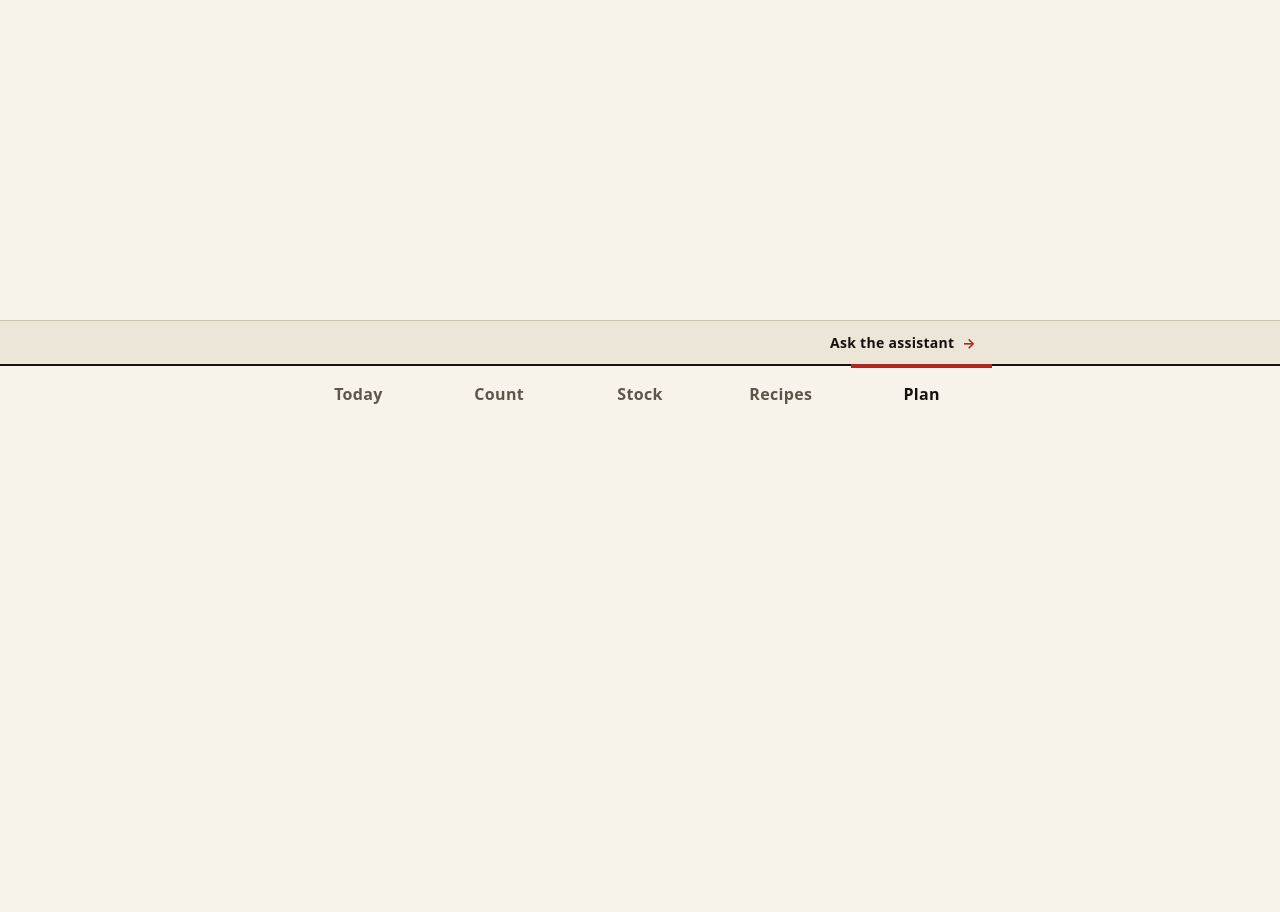
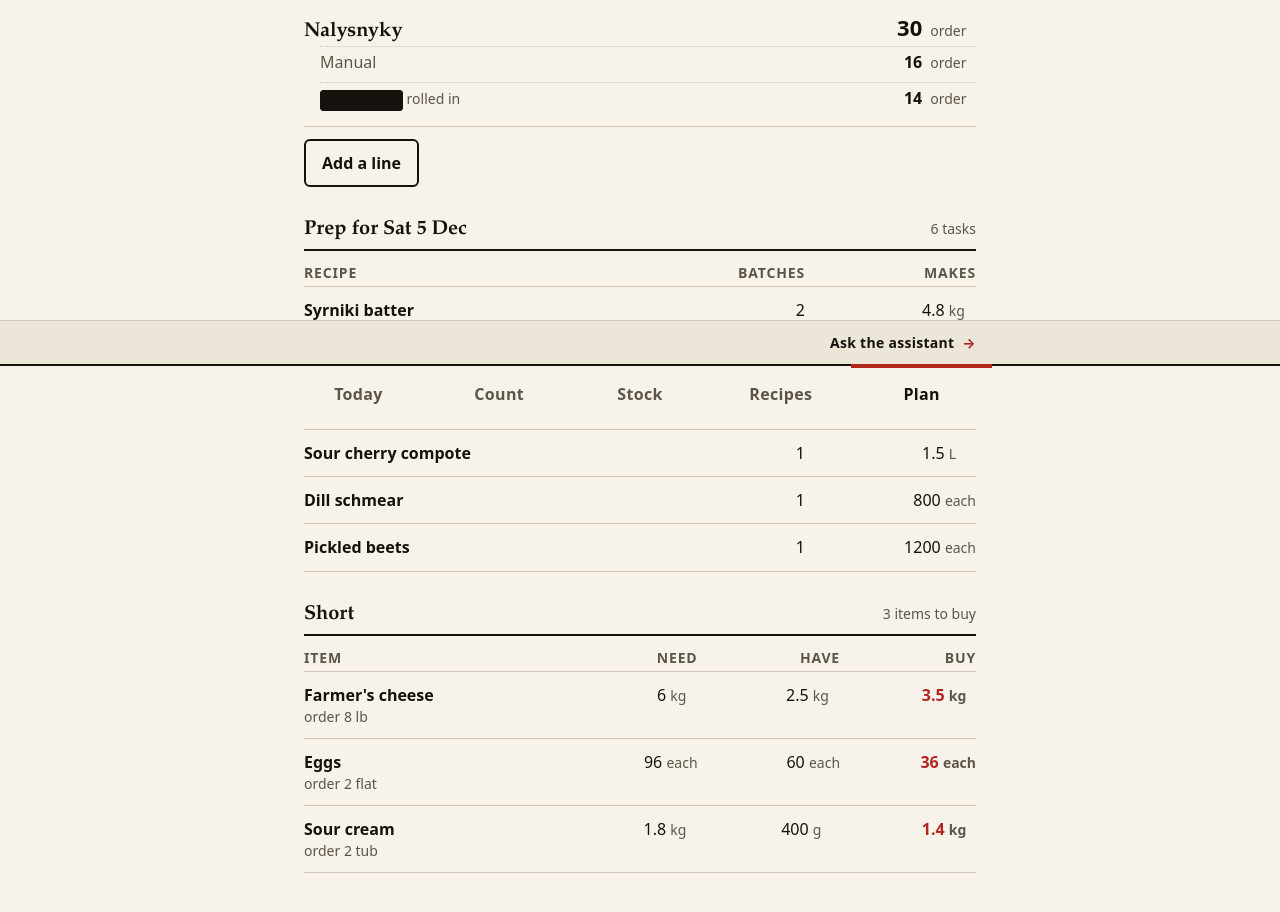
Before and after one commit to yuribelorusets/mise, a React (Vite) app in the folder web/: page /plan in a window 1280 px wide. Shown: the part 380-1292 px from the top of the page. Before the commit the page ends 800 px from the top, so only its background shows below. Built offline with nearby package versions, Linux system fonts and the light colour scheme.

Commit message:
Add the Plan mockup

```diff
--- /dev/null
+++ b/web/src/fixtures/plans.ts
@@ -0,0 +1,51 @@
+import { prepTasks, shortfalls, type PrepTask, type ShoppingLine } from "./ruki";
+import type { ProductionPlan } from "./types";
+
+// Saturday's preorder lines add up to the six preorders on Today.
+export const plans: ProductionPlan[] = [
+  {
+    id: "plan-12-05",
+    date: "2026-12-05",
+    lines: [
+      { item: "syrniki", qty: 26, unit: "order", source: "manual" },
+      { item: "syrniki", qty: 14, unit: "order", source: "preorder" },
+      { item: "nalysnyky", qty: 16, unit: "order", source: "manual" },
+      { item: "nalysnyky", qty: 14, unit: "order", source: "preorder" },
+    ],
+  },
+  {
+    id: "plan-12-06",
+    date: "2026-12-06",
+    lines: [
+      { item: "syrniki", qty: 30, unit: "order", source: "manual" },
+      { item: "nalysnyky", qty: 20, unit: "order", source: "manual" },
+    ],
+  },
+  {
+    id: "plan-12-12",
+    date: "2026-12-12",
+    lines: [{ item: "syrniki", qty: 2, unit: "order", source: "preorder" }],
+  },
+];
+
+export interface PlanSummary {
+  prep: PrepTask[];
+  shortfalls: ShoppingLine[];
+}
+
+/** What the kitchen core would work out for each plan: prep to do and what's short. */
+export const planSummaries: Record<string, PlanSummary> = {
+  "plan-12-05": { prep: prepTasks, shortfalls },
+  "plan-12-06": {
+    prep: [
+      { recipe: "Syrniki batter", item: "syrniki-batter", qty: 3600, batches: 2 },
+      { recipe: "Nalysnyky batter", item: "nalysnyky-batter", qty: 2000, batches: 2 },
+      { recipe: "Cheese filling", item: "cheese-filling", qty: 2400, batches: 2 },
+    ],
+    shortfalls: [{ item: "farmers-cheese", need: 5000, have: 0, buy: 5000, buyUnit: "lb", buyQty: 11 }],
+  },
+  "plan-12-12": {
+    prep: [{ recipe: "Syrniki batter", item: "syrniki-batter", qty: 240, batches: 1 }],
+    shortfalls: [],
+  },
+};
--- /dev/null
+++ b/web/src/pages/Plan.css
@@ -0,0 +1,111 @@
+.plan__items {
+  border-top: 2px solid var(--rule);
+}
+.plan__item {
+  border-bottom: 1px solid var(--rule-soft);
+  padding-bottom: var(--space-2);
+}
+.plan__total,
+.plan__line {
+  display: grid;
+  grid-template-columns: 1fr auto 5ch;
+  align-items: baseline;
+  column-gap: var(--space-2);
+}
+.plan__total {
+  min-height: var(--tap);
+  padding-top: var(--space-3);
+}
+.plan__name {
+  font-family: var(--font-display);
+  font-size: var(--text-lg);
+  font-weight: 700;
+}
+.plan__total-qty {
+  text-align: right;
+  font-size: var(--text-num);
+  font-weight: 700;
+}
+.plan__unit {
+  display: inline-block;
+  min-width: 3.4ch;
+  text-align: left;
+  color: var(--ink-muted);
+  font-size: var(--text-sm);
+}
+.plan__lines {
+  list-style: none;
+  margin: 0;
+  padding: 0 0 0 var(--space-4);
+}
+.plan__line {
+  min-height: 36px;
+  padding: var(--space-1) 0;
+  border-top: 1px dotted var(--rule-soft);
+}
+.plan__source,
+.plan__auto {
+  color: var(--ink-muted);
+}
+.plan__auto {
+  font-size: var(--text-sm);
+}
+/* Inked in, so a preorder line can't be mistaken for one typed by hand. */
+.plan__tag {
+  background: var(--ink);
+  color: var(--paper);
+}
+.plan__line-qty {
+  text-align: right;
+  font-weight: 600;
+}
+.plan__actions {
+  padding-top: var(--space-3);
+}
+
+.plan__table {
+  width: 100%;
+  border-collapse: collapse;
+  border-top: 2px solid var(--rule);
+}
+.plan__table th,
+.plan__table td {
+  padding: var(--space-3) 0 var(--space-3) var(--space-3);
+  border-bottom: 1px solid var(--rule-soft);
+  text-align: right;
+  vertical-align: top;
+  white-space: nowrap;
+}
+.plan__table thead th {
+  font-size: var(--text-sm);
+  font-weight: 600;
+  color: var(--ink-muted);
+  text-transform: uppercase;
+  letter-spacing: 0.06em;
+  padding-bottom: var(--space-1);
+}
+.plan__table .plan__th-item {
+  padding-left: 0;
+  text-align: left;
+  white-space: normal;
+  font-weight: 600;
+}
+.plan__table thead .plan__th-item {
+  font-weight: 600;
+}
+.plan__buy {
+  display: block;
+  font-weight: 400;
+  font-size: var(--text-sm);
+  color: var(--ink-muted);
+}
+.plan__short {
+  font-weight: 700;
+  color: var(--accent);
+}
+.plan__none {
+  padding: var(--space-3) 0;
+  border-top: 2px solid var(--rule);
+  border-bottom: 1px solid var(--rule-soft);
+  color: var(--ink-muted);
+}
--- a/web/src/pages/Plan.tsx
+++ b/web/src/pages/Plan.tsx
@@ -1,8 +1,149 @@
-export default function Plan() {
+import { useState } from "react";
+import { showDay, showQty } from "../lib/format";
+import { findItem, itemName } from "../fixtures/items";
+import { planSummaries, plans } from "../fixtures/plans";
+import "./Plan.css";
+
+const sourceName = { manual: "Manual", preorder: "Preorders" } as const;
+
+function Qty({ base, item }: { base: number; item: string }) {
+  const shown = showQty(base, findItem(item)?.baseUnit ?? "each");
   return (
     <>
-      <h1>Plan</h1>
-      <p className="muted">Not built yet.</p>
+      <span className="tnum">{shown.value}</span> <span className="plan__unit">{shown.unit}</span>
     </>
   );
 }
+
+export default function Plan() {
+  const [planId, setPlanId] = useState(plans[0].id);
+  const plan = plans.find((p) => p.id === planId) ?? plans[0];
+  const summary = planSummaries[plan.id] ?? { prep: [], shortfalls: [] };
+
+  const itemIds = [...new Set(plan.lines.map((l) => l.item))];
+  const fromPreorders = plan.lines.filter((l) => l.source === "preorder").reduce((n, l) => n + l.qty, 0);
+
+  return (
+    <>
+      <header className="page-head">
+        <p className="page-head__kicker">Ruki pop-up</p>
+        <h1>Plan</h1>
+        <p className="page-head__sub">What to make on each date. Preorders are added on their own as guests order.</p>
+      </header>
+
+      <div className="seg" role="group" aria-label="Production date">
+        {plans.map((p) => (
+          <button key={p.id} type="button" className="seg__btn tnum" aria-pressed={p.id === plan.id} onClick={() => setPlanId(p.id)}>
+            {showDay(p.date)}
+          </button>
+        ))}
+      </div>
+
+      <section className="sheet-section" aria-labelledby="plan-lines-h">
+        <div className="sheet-head">
+          <h2 id="plan-lines-h">To make</h2>
+          <p className="sheet-head__note tnum">
+            {fromPreorders > 0 ? `${fromPreorders} from preorders` : "No preorders yet"}
+          </p>
+        </div>
+        <div className="plan__items">
+          {itemIds.map((id) => {
+            const lines = plan.lines.filter((l) => l.item === id);
+            const total = lines.reduce((n, l) => n + l.qty, 0);
+            return (
+              <div key={id} className="plan__item" role="group" aria-label={itemName(id)}>
+                <div className="plan__total">
+                  <span className="plan__name">{itemName(id)}</span>
+                  <span className="plan__total-qty tnum">{total}</span>
+                  <span className="plan__unit">{lines[0].unit}</span>
+                </div>
+                <ul className="plan__lines">
+                  {lines.map((l) => (
+                    <li key={l.source} className={`plan__line plan__line--${l.source}`}>
+                      {l.source === "preorder" ? (
+                        <span>
+                          <span className="tag plan__tag">Preorder</span>
+                          <span className="plan__auto"> rolled in</span>
+                        </span>
+                      ) : (
+                        <span className="plan__source">{sourceName[l.source]}</span>
+                      )}
+                      <span className="plan__line-qty tnum">{l.qty}</span>
+                      <span className="plan__unit">{l.unit}</span>
+                    </li>
+                  ))}
+                </ul>
+              </div>
+            );
+          })}
+        </div>
+        <div className="plan__actions">
+          <button type="button" className="btn">Add a line</button>
+        </div>
+      </section>
+
+      <section className="sheet-section" aria-labelledby="plan-prep-h">
+        <div className="sheet-head">
+          <h2 id="plan-prep-h">Prep for {showDay(plan.date)}</h2>
+          <p className="sheet-head__note tnum">{summary.prep.length} tasks</p>
+        </div>
+        <table className="plan__table">
+          <thead>
+            <tr>
+              <th scope="col" className="plan__th-item">Recipe</th>
+              <th scope="col">Batches</th>
+              <th scope="col">Makes</th>
+            </tr>
+          </thead>
+          <tbody>
+            {summary.prep.map((t) => (
+              <tr key={t.item}>
+                <th scope="row" className="plan__th-item">{t.recipe}</th>
+                <td className="tnum">{t.batches}</td>
+                <td><Qty base={t.qty} item={t.item} /></td>
+              </tr>
+            ))}
+          </tbody>
+        </table>
+      </section>
+
+      <section className="sheet-section" aria-labelledby="plan-short-h">
+        <div className="sheet-head">
+          <h2 id="plan-short-h">Short</h2>
+          <p className="sheet-head__note tnum">
+            {summary.shortfalls.length === 1 ? "1 item to buy" : `${summary.shortfalls.length} items to buy`}
+          </p>
+        </div>
+        {summary.shortfalls.length === 0 ? (
+          <p className="plan__none">Nothing short. Stock on hand covers this plan.</p>
+        ) : (
+          <table className="plan__table">
+            <thead>
+              <tr>
+                <th scope="col" className="plan__th-item">Item</th>
+                <th scope="col">Need</th>
+                <th scope="col">Have</th>
+                <th scope="col">Buy</th>
+              </tr>
+            </thead>
+            <tbody>
+              {summary.shortfalls.map((s) => (
+                <tr key={s.item}>
+                  <th scope="row" className="plan__th-item">
+                    {itemName(s.item)}
+                    {s.buyQty !== undefined && (
+                      <span className="plan__buy tnum">order {s.buyQty} {s.buyUnit}</span>
+                    )}
+                  </th>
+                  <td><Qty base={s.need} item={s.item} /></td>
+                  <td><Qty base={s.have} item={s.item} /></td>
+                  <td className="plan__short"><Qty base={s.buy} item={s.item} /></td>
+                </tr>
+              ))}
+            </tbody>
+          </table>
+        )}
+      </section>
+    </>
+  );
+}
```
Also changed, not shown: 1 other file (tests, documents, lock files or other folders).
